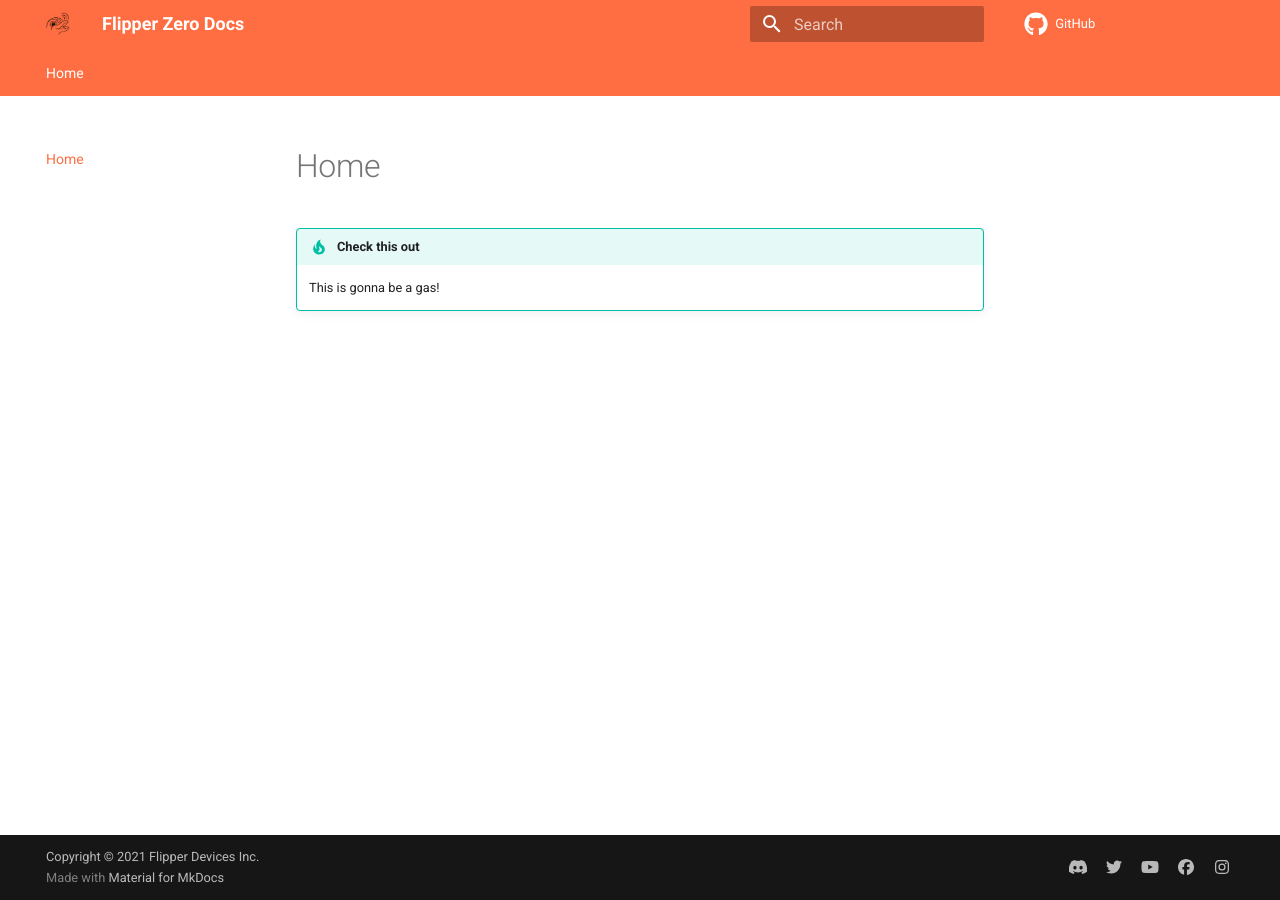
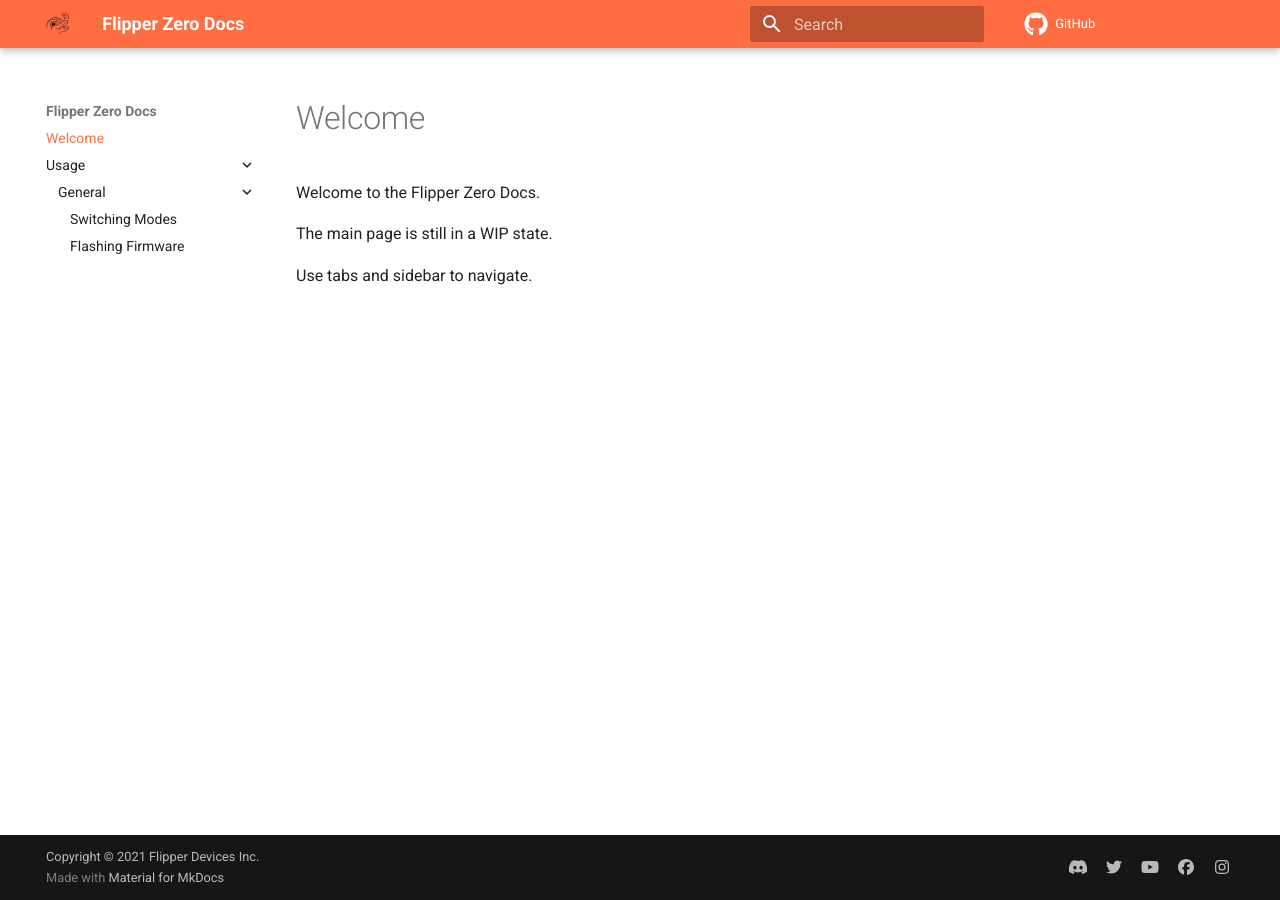
Before and after one commit to flipperdevices/docs, an MkDocs documentation site: the page built from content/index.md, in a window 1280 px wide. Built offline with MkDocs 1.6.1 and Material for MkDocs 9.7.7, drawn with Linux system fonts in a browser that asks for light colours; comment, search, counter and statistics services are not loaded.

Commit message:
Switching Modes & Flashing Firmware

```diff
--- a/content/index.md
+++ b/content/index.md
@@ -1,4 +1,5 @@
-# Home
+Welcome to the Flipper Zero Docs.
 
-!!! tip "Check this out"
-	This is gonna be a gas!
+The main page is still in a WIP state.
+
+Use tabs and sidebar to navigate.
--- a/mkdocs.yml
+++ b/mkdocs.yml
@@ -1,8 +1,13 @@
 nav:
-  - Home: index.md
+  - Welcome: index.md
+  - Usage:
+    - General:
+      - Switching Modes: usage/general/switching-modes.md
+      - Flashing Firmware: usage/general/flashing-firmware.md
 
 site_name: Flipper Zero Docs
 docs_dir: content
+site_url: https://doc.flipperzero.one/
 repo_url: https://github.com/Flipper-Zero/flipperzero-firmware-community
 edit_uri: https://github.com/Flipper-Zero/docs/edit/master/content/
 
@@ -26,6 +31,21 @@
       permalink: true
   - abbr
   - admonition
+  - attr_list
+  - pymdownx.snippets
+  - pymdownx.emoji:
+      emoji_index: !!python/name:materialx.emoji.twemoji
+      emoji_generator: !!python/name:materialx.emoji.to_svg
+      options:
+        custom_icons:
+          - overrides/icons
+  - pymdownx.highlight
+  - pymdownx.superfences
+  - pymdownx.tabbed
+
+plugins:
+    - search
+    - macros
 
 theme:
   name: material
@@ -36,5 +56,4 @@
   icon:
     repo: fontawesome/brands/github
   features:
-    - navigation.tabs
-    - navigation.sections
+    - navigation.expand
```
Also changed, not shown: content/usage/general/flashing-firmware.md (added, +65 -0 lines), content/usage/general/switching-modes.md (added, +33 -0 lines), main.py (added, +19 -0 lines), includes/abbreviations.md (added), overrides/icons/flp/btn/back.svg (added), overrides/icons/flp/btn/down.svg (added), overrides/icons/flp/btn/left.svg (added), overrides/icons/flp/btn/ok.svg (added), overrides/icons/flp/btn/right.svg (added), overrides/icons/flp/btn/up.svg (added), 5 other files.
